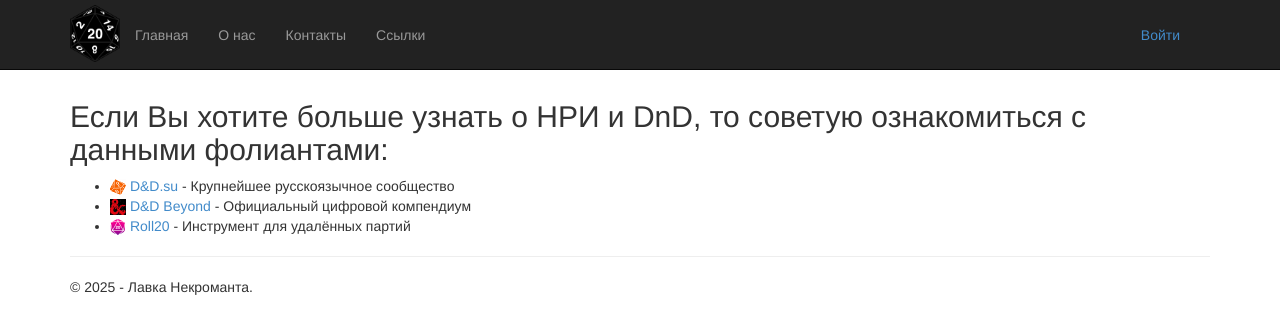
After one commit to Justiseks/DnDShop, a Django app: page /links/ in a window 1280 px wide. The commit adds this page. Shown: the top 334 px of the page. Run offline with Django 3.2, Linux system fonts and the light colour scheme; some libraries are stand-ins or nearby versions.

Commit message:
Панкейкс

```diff
--- a/DnDShop/DnDShop/urls.py
+++ b/DnDShop/DnDShop/urls.py
@@ -12,6 +12,7 @@
 urlpatterns = [
     path('', views.home, name='home'),
     path('contact/', views.contact, name='contact'),
+    path('links/', views.links, name='links'),
     path('about/', views.about, name='about'),
     path('login/',
          LoginView.as_view
@@ -20,7 +21,7 @@
              authentication_form=forms.BootstrapAuthenticationForm,
              extra_context=
              {
-                 'title': 'Log in',
+                 'title': 'Вход',
                  'year' : datetime.now().year,
              }
          ),
--- a/DnDShop/app/static/app/content/site.css
+++ b/DnDShop/app/static/app/content/site.css
@@ -43,4 +43,17 @@
 
 .logo{
     max-width: 50px;
+    margin-top: 5px;
 }
+
+.navbar{
+    height: 70px;
+}
+
+.navbar li  {
+    margin-top: 10px;
+}
+
+.navbar-right{
+    margin-top: 5px;
+}
--- a/DnDShop/app/templates/app/about.html
+++ b/DnDShop/app/templates/app/about.html
@@ -2,7 +2,6 @@
 
 {% block content %}
 
-<h2>{{ title }}.</h2>
 <h3>{{ message }}</h3>
 
 <p>Наша Лавка посвящена волшебному миру настольных ролевых игр. Здесь вы найдете:</p>
--- a/DnDShop/app/templates/app/contact.html
+++ b/DnDShop/app/templates/app/contact.html
@@ -2,7 +2,6 @@
 
 {% block content %}
 
-<h2>{{ title }}.</h2>
 <h3>{{ message }}</h3>
 
 <address>
--- a/DnDShop/app/templates/app/layout.html
+++ b/DnDShop/app/templates/app/layout.html
@@ -7,6 +7,7 @@
     {% load static %}
     <link rel="stylesheet" type="text/css" href="{% static 'app/content/bootstrap.min.css' %}" />
     <link rel="stylesheet" type="text/css" href="{% static 'app/content/site.css' %}" />
+    <link rel="icon" href="{% static 'app/content/favicon.ico' %}" type="image/x-icon">
     <script src="{% static 'app/scripts/modernizr-2.6.2.js' %}"></script>
 </head>
 
@@ -26,6 +27,7 @@
                     <li><a href="{% url 'home' %}">Главная</a></li>
                     <li><a href="{% url 'about' %}">О нас</a></li>
                     <li><a href="{% url 'contact' %}">Контакты</a></li>
+                    <li><a href="{% url 'links' %}">Ссылки</a></li>
                 </ul>
                 {% include 'app/loginpartial.html' %}
             </div>
--- /dev/null
+++ b/DnDShop/app/templates/app/links.html
@@ -0,0 +1,24 @@
+{% extends "app/layout.html" %}
+
+{% block content %}
+{% load static %}
+
+<main class="links-container">
+    <h2>Если Вы хотите больше узнать о НРИ и DnD, то советую ознакомиться с данными фолиантами:</h2>
+    <ul class="resources-list">
+        <li>
+            <a href="https://dnd.su/" target="_blank"><img src="{% static 'app/content/DnDsuFavicon.png' %}" alt="Logo 1" /></a>
+            <a href="https://dnd.su/" target="_blank">D&D.su</a> - Крупнейшее русскоязычное сообщество
+        </li>
+        <li>
+            <a href="https://www.dndbeyond.com/" target="_blank"><img src="{% static 'app/content/DnDBeyondFavicon.png' %}" alt="Logo 1" /></a>
+            <a href="https://www.dndbeyond.com/" target="_blank">D&D Beyond</a> - Официальный цифровой компендиум
+        </li>
+        <li>
+            <a href="https://roll20.net/" target="_blank"><img src="{% static 'app/content/Roll20Favicon.png' %}" alt="Logo 1" /></a>
+            <a href="https://roll20.net/" target="_blank">Roll20</a> - Инструмент для удалённых партий
+        </li>
+    </ul>
+</main>
+
+{% endblock %}
--- a/DnDShop/app/templates/app/loginpartial.html
+++ b/DnDShop/app/templates/app/loginpartial.html
@@ -9,7 +9,8 @@
 
 {% else %}
 
-<ul class="nav navbar-nav navbar-right">
+<ul class="nav
+    -nav navbar-right">
     <li><a href="{% url 'login' %}">Войти</a></li>
 </ul>
 
--- a/DnDShop/app/views.py
+++ b/DnDShop/app/views.py
@@ -43,3 +43,15 @@
             'year':datetime.now().year,
         }
     )
+
+def links(request):
+    assert isinstance(request, HttpRequest)
+    return render(
+        request,
+        'app/links.html',
+        {
+            'title':'Ссылки',
+            'message':'Полезные ресурсы.',
+            'year':datetime.now().year,
+        }
+    )
```
Also changed, not shown: DnDShop/app/static/app/content/DnDBeyondFavicon.png (added), DnDShop/app/static/app/content/DnDsuFavicon.png (added), DnDShop/app/static/app/content/Roll20Favicon.png (added), DnDShop/app/static/app/content/dice-set.png (added), DnDShop/app/static/app/content/favicon.ico (added), DnDShop/app/static/app/content/miniature-painting.jpg (added), 1 other file.
